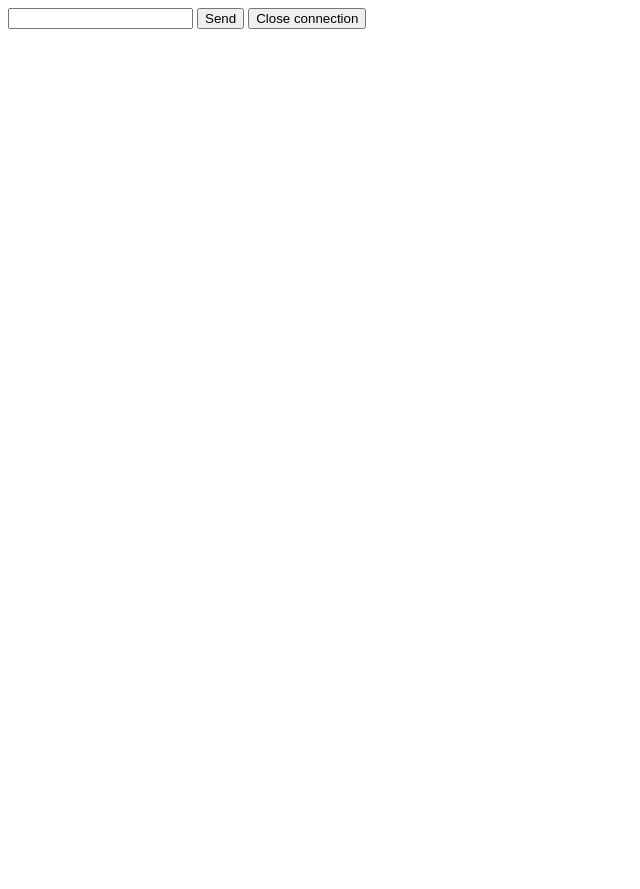
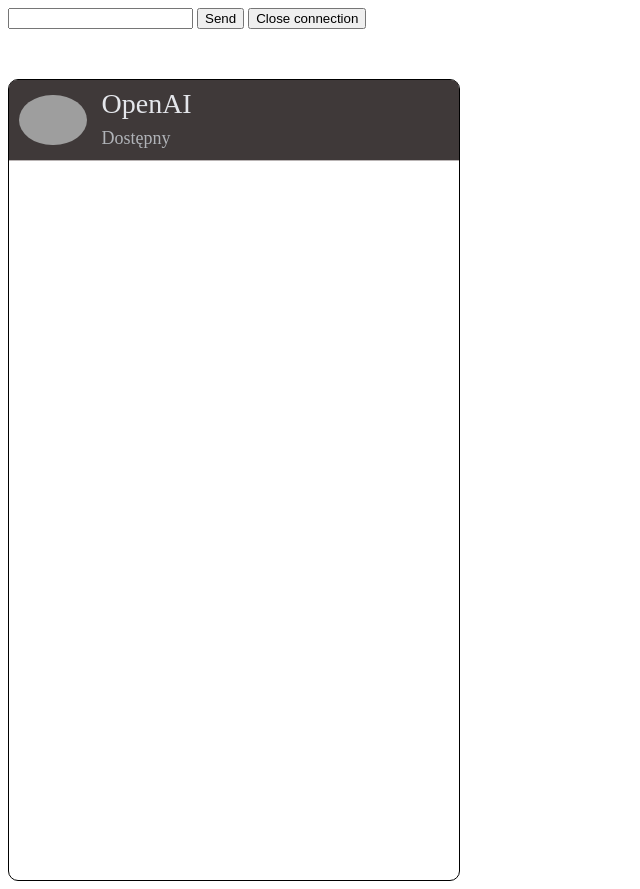
Before and after one commit to TheLocagus/Svelte-ChatProject, a SvelteKit app: page / in a window 1280 px wide. Shown: the whole page, without its empty margins (0-640 px from the left). Before the commit the page ends 800 px from the top, so only its background shows below. Built offline with nearby package versions, Linux system fonts and the light colour scheme; no server answers; grey boxes are pictures that could not be loaded.

Commit message:
feat(1): created ChatHeader mockup

```diff
--- /dev/null
+++ b/src/components/Chat/Chat.svelte
@@ -0,0 +1,23 @@
+<script lang="ts">
+    import ChatHeader from "../ChatHeader/ChatHeader.svelte";
+    import ChatMessagesField from "../ChatMessagesField/ChatMessagesField.svelte";
+    import ChatSendMessageField from "../ChatSendMessageField/ChatSendMessageField.svelte";
+
+
+</script>
+
+<div class="chat-wrapper">
+    <ChatHeader/>
+    <ChatMessagesField/>
+    <ChatSendMessageField/>
+</div>
+
+<style>
+    .chat-wrapper {
+        margin-top: 50px;
+        height: 800px;
+        width: 450px;
+        border: 1px solid black;
+        border-radius: 10px;
+    }
+</style>
--- /dev/null
+++ b/src/components/ChatHeader/ChatHeader.svelte
@@ -0,0 +1,56 @@
+<div class="chat-header">
+    <div class="avatar-section">
+        <img src="https://github.com/TheLocagus.png" alt="User-avatar">
+    </div>
+    <div class="name-section">
+        <div class="name"><span>OpenAI</span></div>
+        <div class="status"><span>Dostępny</span></div>
+    </div>
+</div>
+
+<style>
+    .chat-header {
+        height: 80px;
+        background-color: #3f3939;
+        border-bottom: 1px solid rgb(185, 180, 180);
+        display: flex;
+        border-top-left-radius: 8px ;
+        border-top-right-radius: 8px ;
+    }
+
+    .avatar-section {
+        width: 15%;
+        padding: 0 10px;
+        display: flex;
+        justify-content: center;
+        align-items: center;
+    }
+
+    .avatar-section img {
+        width: 100%;
+        border-radius: 50%;
+    }
+
+    .name-section {
+        margin-left: 5px;
+        display: flex;
+        flex-direction: column;
+    }
+
+    .name-section .name {
+        height: 60%;
+        display: flex;
+        align-items: center;
+    }
+
+    .name-section .name span {
+        font-size: 28px;
+        color: #E4E6EB;
+    }
+
+    .name-section .status {
+        font-size: 18px;
+        color: #B0B3B8;
+    }
+
+    </style>
--- a/src/routes/+page.svelte
+++ b/src/routes/+page.svelte
@@ -1,13 +1,12 @@
 <script lang="ts">
     import { onDestroy, onMount } from "svelte";
     import { closeConnection, handleWebsocket, sendMessage } from "../utils";
+    import Chat from "../components/Chat/Chat.svelte";
 
     let socket: WebSocket;
     let toggleButtonText = 'Close';
     let socketReadyStatus = 0;
     let inputValue: string = '';
-
-    $: console.log(socket)
 
     onMount(() => {
         socket = new WebSocket("ws://localhost:3000/chat")
@@ -44,3 +43,4 @@
 <input type="text" value={inputValue} on:keyup={(e) => handleInputChange(e)}>
 <button on:click={sendWsRequest}>Send</button>
 <button on:click={toggleConnection}>{toggleButtonText} connection</button>
+<Chat/>
```
Also changed, not shown: src/components/ChatMessagesField/ChatMessagesField.svelte (added), src/components/ChatSendMessageField/ChatSendMessageField.svelte (added).
